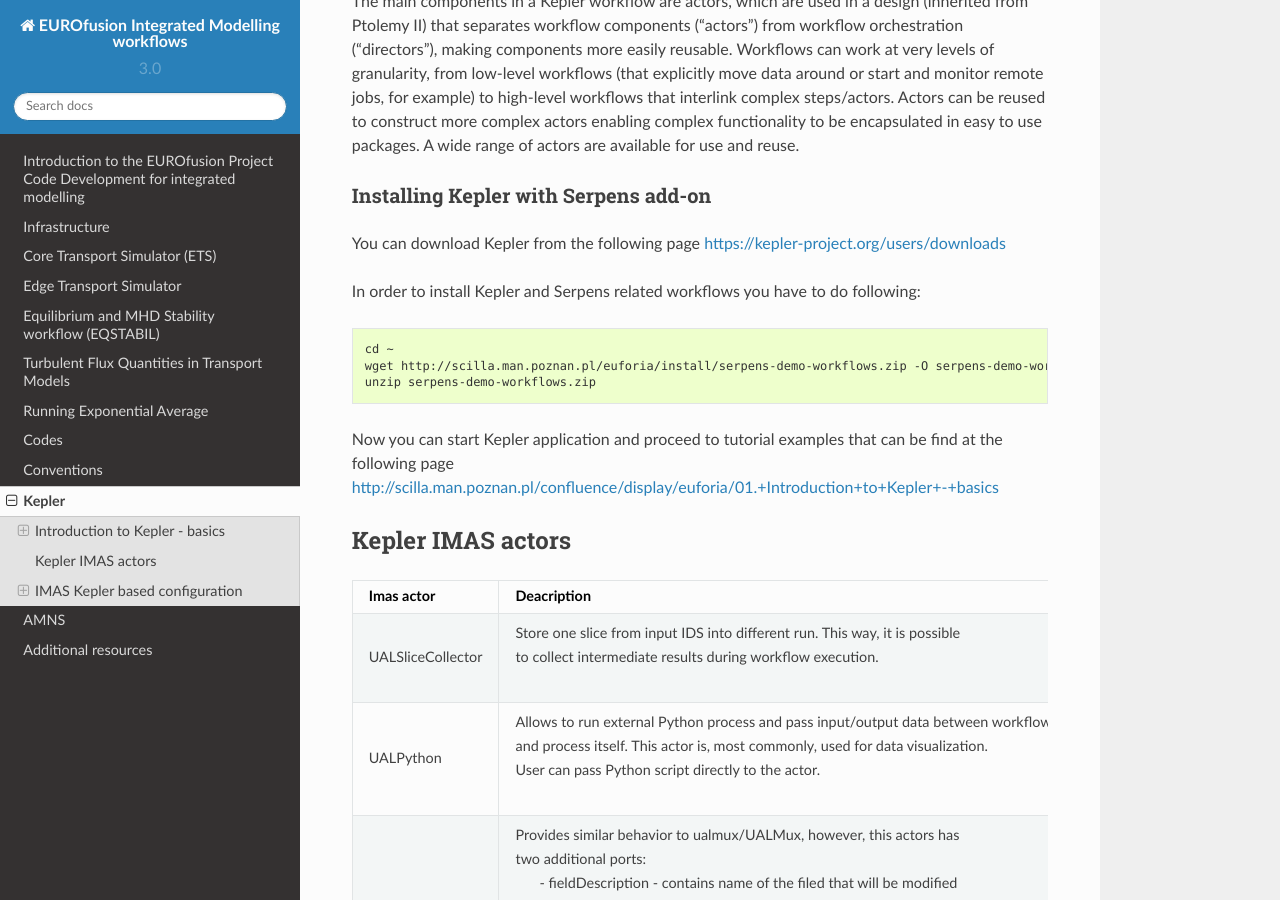
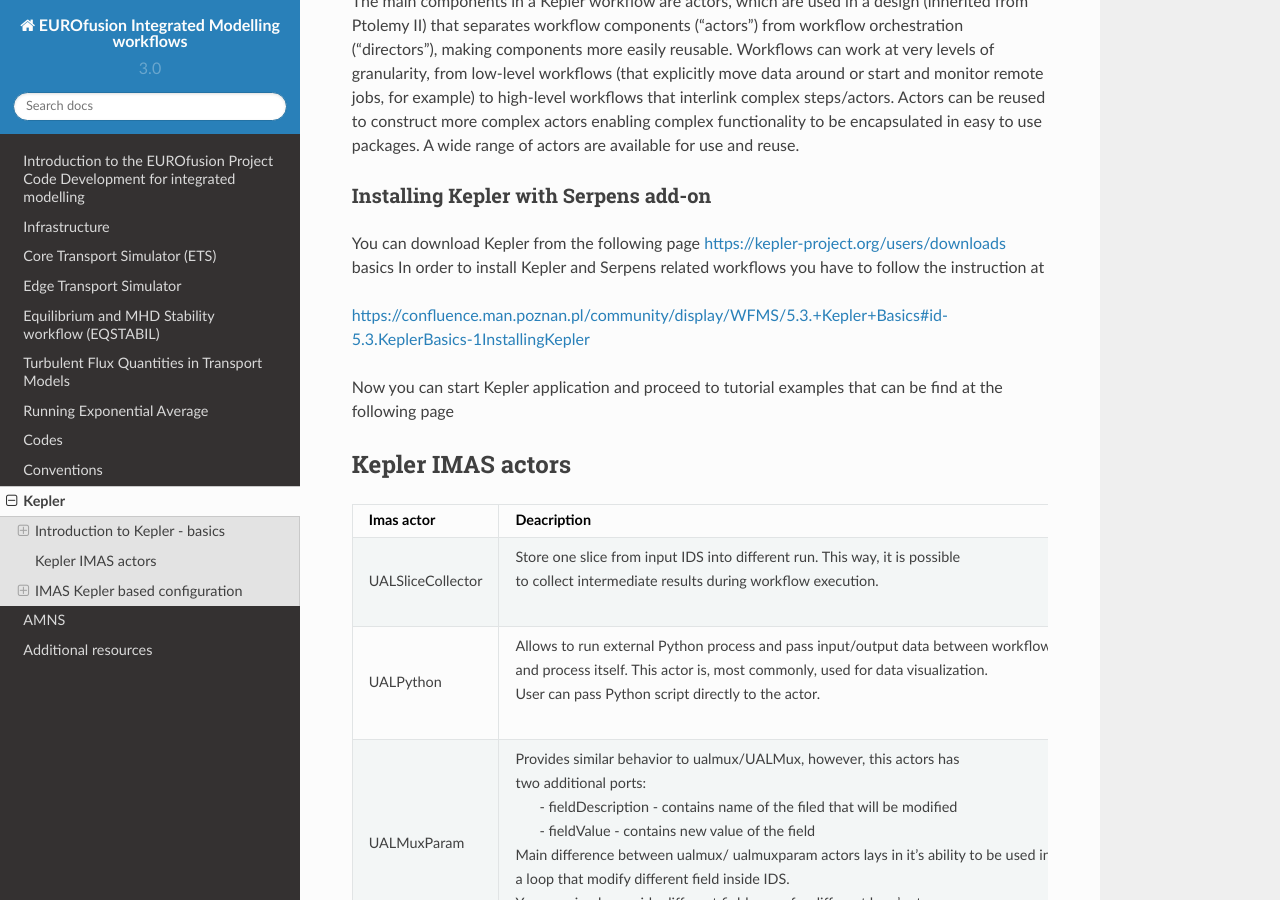
Before and after one commit to WPCD-Workflows/documentation, a Sphinx documentation site: the page built from source/kepler.rst, in a window 1280 px wide and 900 px high, scrolled down 442 px. Built offline with Sphinx 7.4.7 and the Read the Docs theme 2.0.0, drawn with Linux system fonts in a browser that asks for light colours.

Commit message:
Update kepler.rst

```diff
--- a/source/kepler.rst
+++ b/source/kepler.rst
@@ -34,17 +34,12 @@
 -------------------------------------
 
 You can download Kepler from the following page https://kepler-project.org/users/downloads
+basics
+In order to install Kepler and Serpens related workflows you have to follow the instruction at
 
-In order to install Kepler and Serpens related workflows you have to do
-following:
+https://confluence.man.poznan.pl/community/display/WFMS/5.3.+Kepler+Basics#id-5.3.KeplerBasics-1InstallingKepler
 
-.. code-block:: console
-
-        cd ~
-        wget http://scilla.man.poznan.pl/euforia/install/serpens-demo-workflows.zip -O serpens-demo-workflows.zip
-        unzip serpens-demo-workflows.zip
-
-Now you can start Kepler application and proceed to tutorial examples that can be find at the following page http://scilla.man.poznan.pl/confluence/display/euforia/01.+Introduction+to+Kepler+-+basics
+Now you can start Kepler application and proceed to tutorial examples that can be find at the following page
 
 Kepler IMAS actors
 ==================
```
